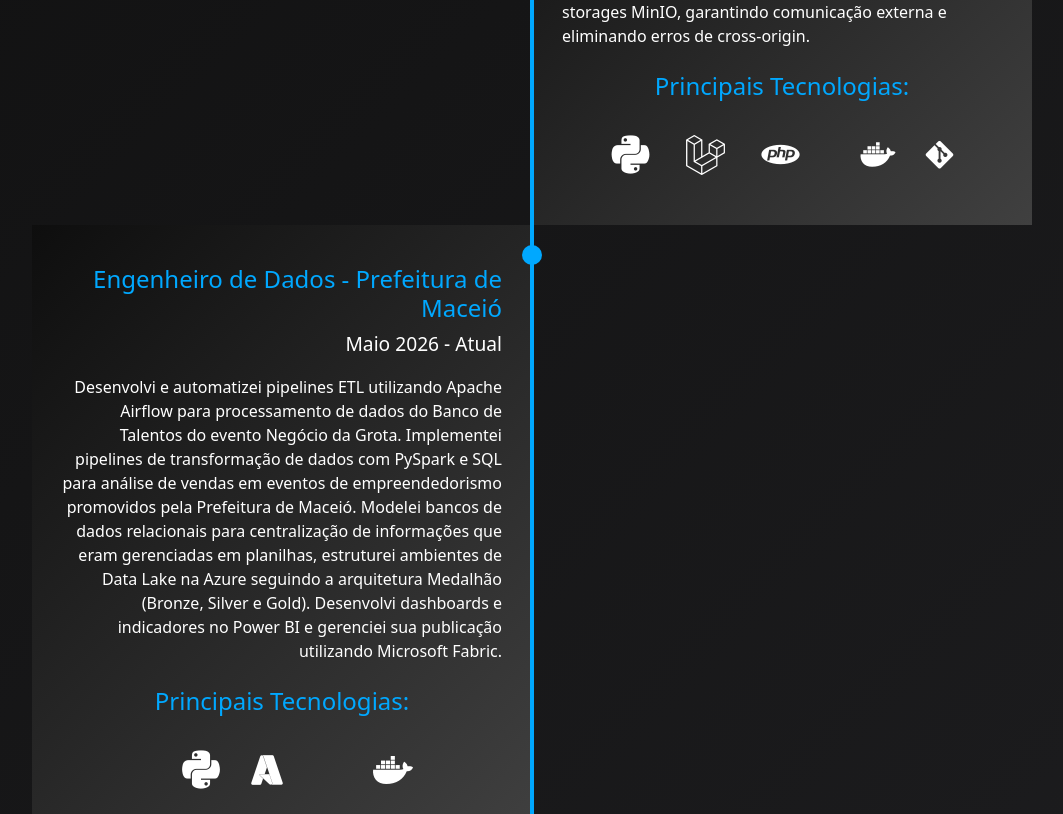
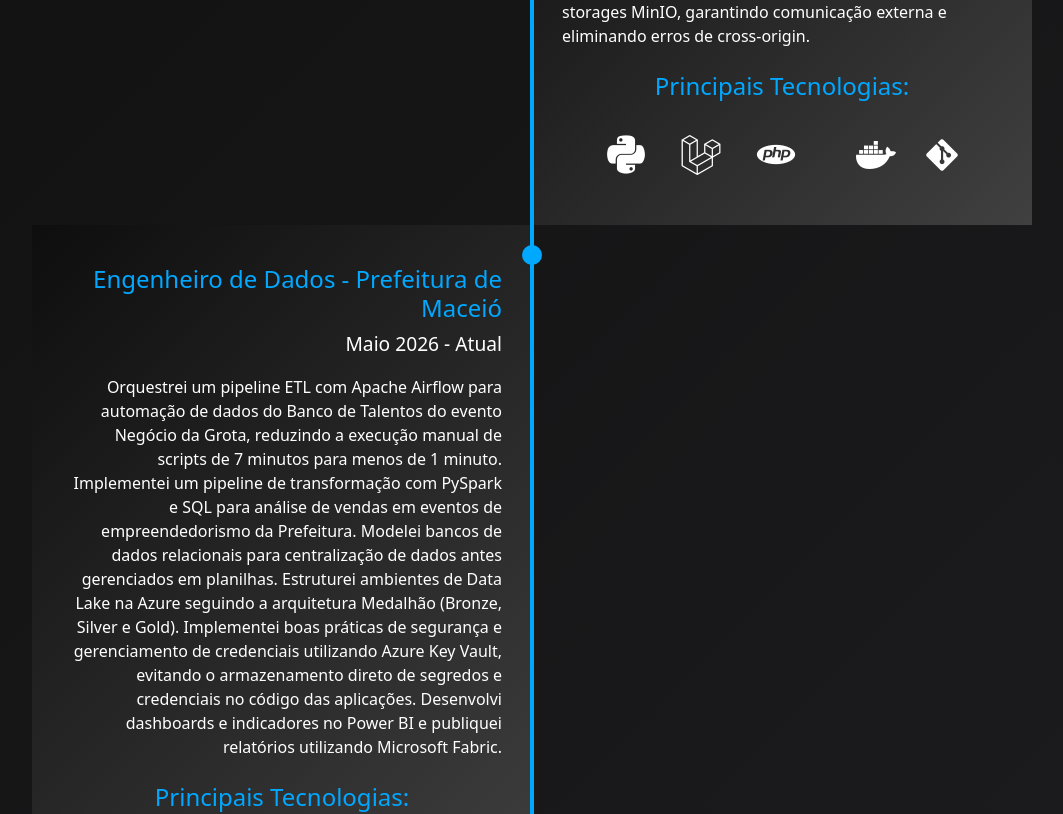
Before and after one commit to lleandrogon/Leandro-Portfolio, an Angular app: page / in a window 1280 px wide. Shown: the part 2440-3254 px from the top of the page, without its empty margins (108-1171 px from the left). Built offline with nearby package versions, Linux system fonts and the light colour scheme.

Commit message:
feat: Resume as tecnologias e insere feitos novos

```diff
--- a/src/app/components/experience/experience.ts
+++ b/src/app/components/experience/experience.ts
@@ -31,13 +31,13 @@ export class Experience {
         },
         {
           id: 3,
-          name: "MySQL",
-          icon: "devicon-mysql-plain fs-3"
+          name: "SQL",
+          icon: "devicon-azuresqldatabase-plain fs-1"
         },
         {
           id: 4,
           name: "Docker",
-          icon: "fa-brands fa-docker fs-3"
+          icon: "fa-brands fa-docker fs-2"
         },
       ]
     },
@@ -66,17 +66,17 @@ export class Experience {
         {
           id: 4,
           name: "SQL",
-          icon: "devicon-azuresqldatabase-plain fs-2"
+          icon: "devicon-azuresqldatabase-plain fs-1"
+        },
+        {
+          id: 5,
+          name: "Docker",
+          icon: "fa-brands fa-docker fs-2"
         },
         {
           id: 6,
-          name: "Docker",
-          icon: "fa-brands fa-docker fs-3"
-        },
-        {
-          id: 7,
           name: "Git",
-          icon: "devicon-git-plain fs-3"
+          icon: "devicon-git-plain fs-2"
         }
       ]
     },
@@ -85,7 +85,7 @@ export class Experience {
       title: "Engenheiro de Dados",
       company: "Prefeitura de Maceió",
       time: "Maio 2026 - Atual",
-      description: "Desenvolvi e automatizei pipelines ETL utilizando Apache Airflow para processamento de dados do Banco de Talentos do evento Negócio da Grota. Implementei pipelines de transformação de dados com PySpark e SQL para análise de vendas em eventos de empreendedorismo promovidos pela Prefeitura de Maceió. Modelei bancos de dados relacionais para centralização de informações que eram gerenciadas em planilhas, estruturei ambientes de Data Lake na Azure seguindo a arquitetura Medalhão (Bronze, Silver e Gold). Desenvolvi dashboards e indicadores no Power BI e gerenciei sua publicação utilizando Microsoft Fabric.",
+      description: "Orquestrei um pipeline ETL com Apache Airflow para automação de dados do Banco de Talentos do evento Negócio da Grota, reduzindo a execução manual de scripts de 7 minutos para menos de 1 minuto. Implementei um pipeline de transformação com PySpark e SQL para análise de vendas em eventos de empreendedorismo da Prefeitura. Modelei bancos de dados relacionais para centralização de dados antes gerenciados em planilhas. Estruturei ambientes de Data Lake na Azure seguindo a arquitetura Medalhão (Bronze, Silver e Gold). Implementei boas práticas de segurança e gerenciamento de credenciais utilizando Azure Key Vault, evitando o armazenamento direto de segredos e credenciais no código das aplicações. Desenvolvi dashboards e indicadores no Power BI e publiquei relatórios utilizando Microsoft Fabric.",
       technologies: [
         {
           id: 1,
```
